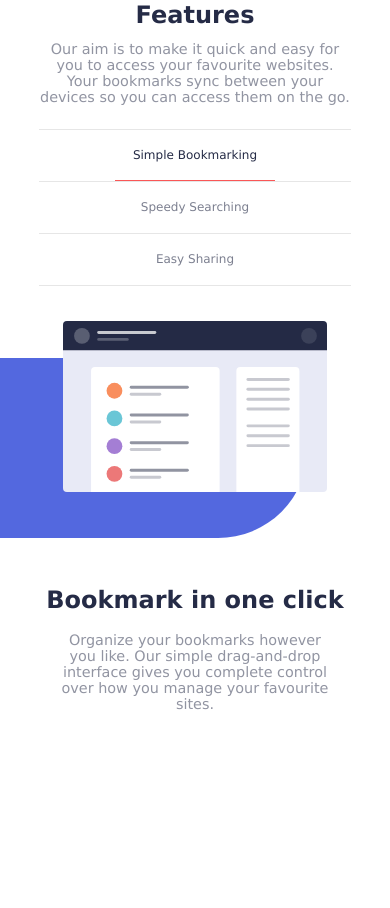
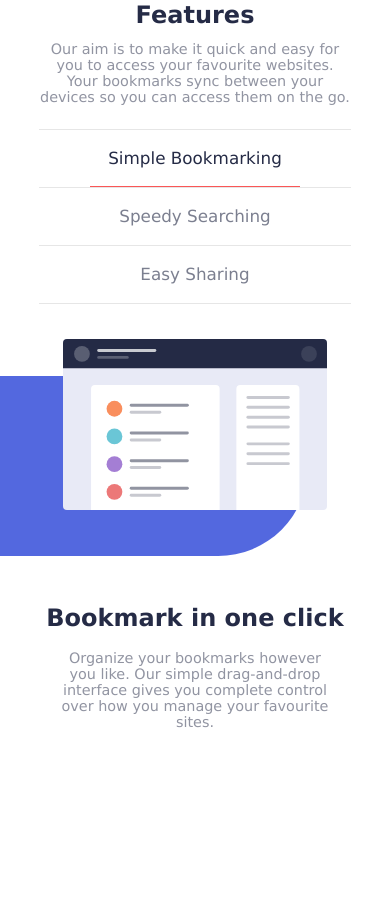
Before and after one commit to sohail-webdev/bookmark-landing-page, a React (Vite) app: page / in a window 390 px wide. Shown: the part 900-1808 px from the top of the page. Built offline with nearby package versions, Linux system fonts and the light colour scheme.

Commit message:
feat: increase features tab switcher button's text font size

```diff
--- a/src/styles/style.css
+++ b/src/styles/style.css
@@ -634,6 +634,9 @@ footer {
   .features-tab-switcher-button {
     width: 100%;
   }
+  .features-tab-switcher-button-text {
+    font-size: 1.4rem;
+  }
   .section-features-tabs-container {
     gap: unset;
   }
```
